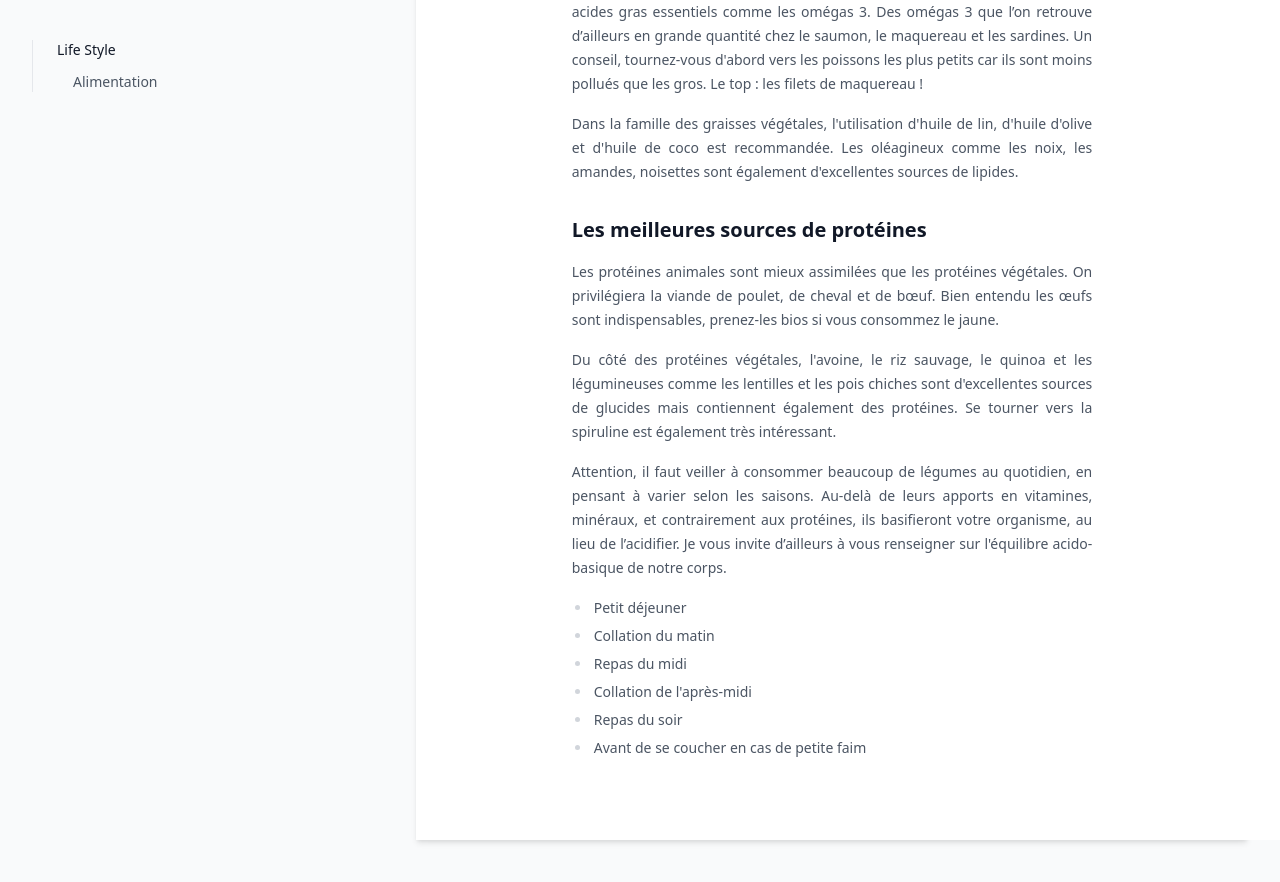
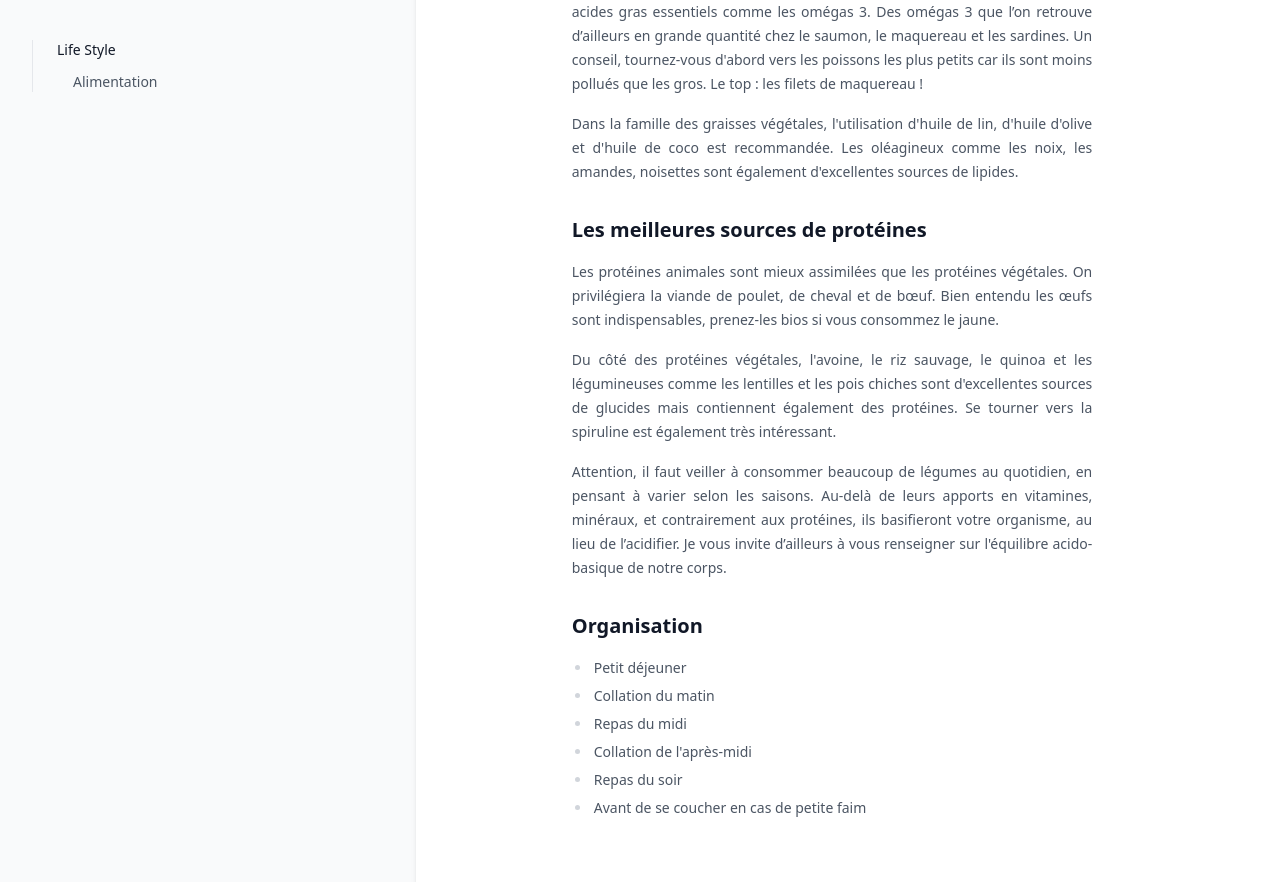
Before and after one commit to greglejeune/ebook, a Jekyll site: the page built from _life/2021-11-01-gto.md, in a window 1280 px wide and 900 px high, scrolled down 1564 px. Shown: the top 882 px of the window. Built offline with Jekyll 4.4.1, drawn with Linux system fonts in a browser that asks for light colours.

Commit message:
Update 2021-11-01-gto.md

```diff
--- a/_life/2021-11-01-gto.md
+++ b/_life/2021-11-01-gto.md
@@ -69,6 +69,8 @@ Du côté des protéines végétales, l'avoine, le riz sauvage, le quinoa et les
 Attention, il faut veiller à consommer beaucoup de légumes au quotidien, en pensant à varier selon les saisons. Au-delà de leurs apports en vitamines, minéraux, et contrairement aux protéines, ils basifieront votre organisme, au lieu de l’acidifier. Je vous invite d’ailleurs à vous renseigner sur l'équilibre acido-basique de notre corps.
 </p>
 
+<h2>Organisation</h2>
+
 <ul>
   <li>Petit déjeuner</li>
   <li>Collation du matin</li>
```
